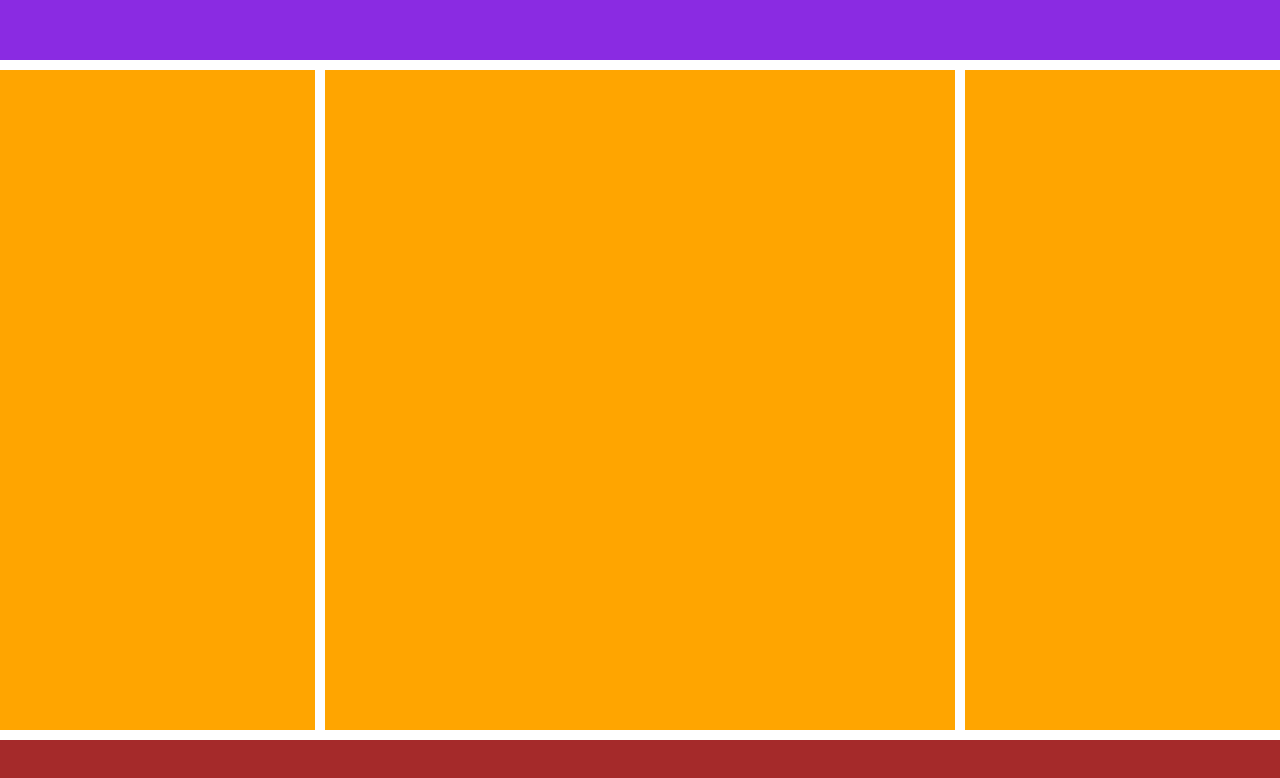
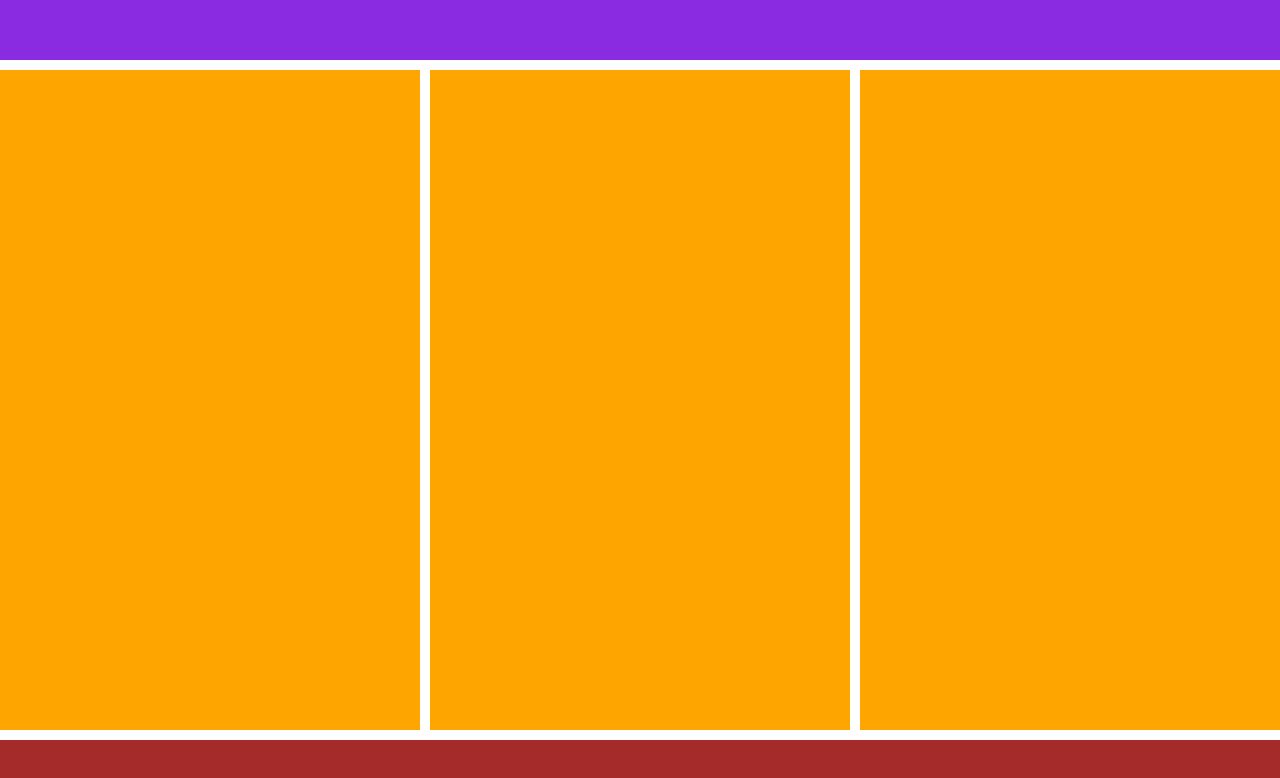
Before and after one commit to ifpi-picos/layout-responsivo-geiza, a plain HTML site: page intex.html in a window 1280 px wide. Drawn offline with Linux system fonts and the light colour scheme.

Commit message:
Update intex.html

```diff
--- a/intex.html
+++ b/intex.html
@@ -10,7 +10,7 @@
   <header></header>
   <main>
     <div></div>
-    <div class="dobro"></div>
+    <div></div>
     <div></div>
   </main>
   <footer></footer>
```
